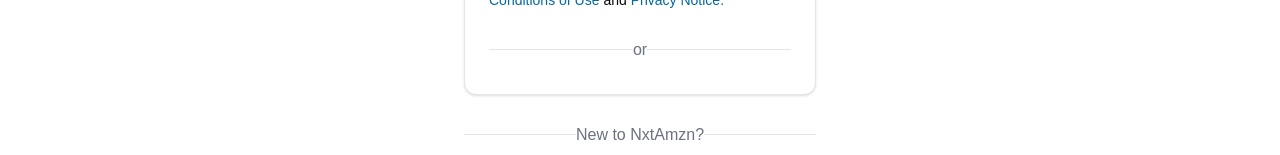
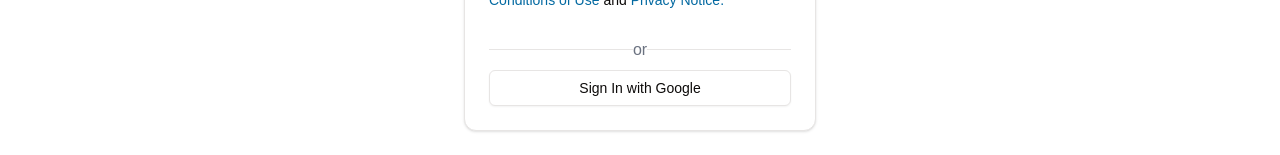
Before and after one commit to Hafiz-hammad/nxt-com, a Next.js app: page /sign-in in a window 1280 px wide. Shown: the part 467-622 px from the top of the page. Built offline with nearby package versions, Linux system fonts and the light colour scheme; no server answers.

Commit message:
Sign in with google

```diff
--- /dev/null
+++ b/app/(auth)/sign-in/google-signin-form.tsx
@@ -0,0 +1,21 @@
+'use client'
+import { useFormStatus } from 'react-dom'
+
+import { Button } from '@/components/ui/button'
+import { SignInWithGoogle } from '@/lib/actions/user.action'
+
+export function GoogleSignInForm() {
+  const SignInButton = () => {
+    const { pending } = useFormStatus()
+    return (
+      <Button disabled={pending} className='w-full' variant='outline'>
+        {pending ? 'Redirecting to Google...' : 'Sign In with Google'}
+      </Button>
+    )
+  }
+  return (
+    <form action={SignInWithGoogle}>
+      <SignInButton />
+    </form>
+  )
+}
--- a/app/(auth)/sign-in/page.tsx
+++ b/app/(auth)/sign-in/page.tsx
@@ -13,6 +13,7 @@
 import SeparatorWithOr from '@/components/ui/shared/separator-or'
 import CredentialsSignInForm from './credentials-sigin-form'
 import { APP_NAME } from '@/lib/constant'
+import { GoogleSignInForm } from './google-signin-form'
 
 export const metadata: Metadata = {
   title: 'Sign In',
@@ -44,7 +45,7 @@
             <CredentialsSignInForm />
             <SeparatorWithOr/>
             <div className='mt-4'>
-              {/* <GoogleSignInForm /> */}
+              <GoogleSignInForm />
             </div>
           </div>
         </CardContent>
```
